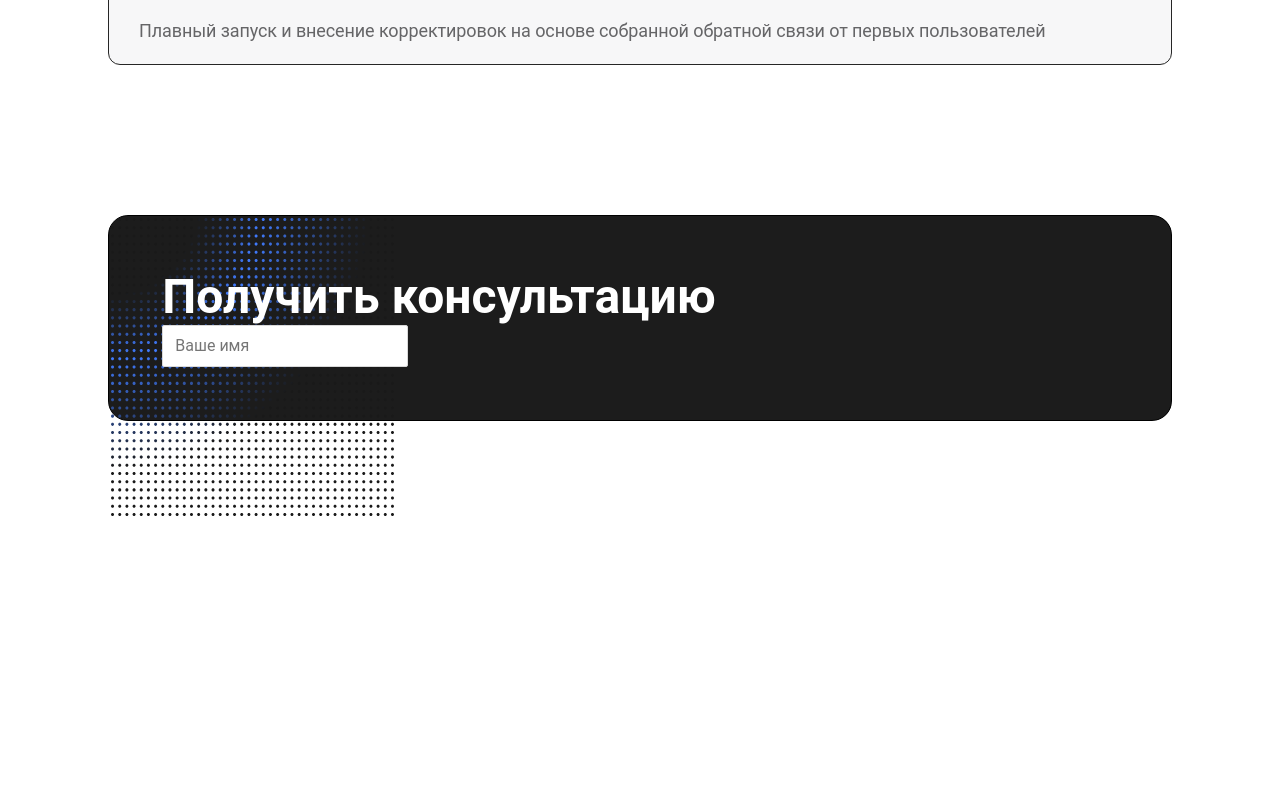
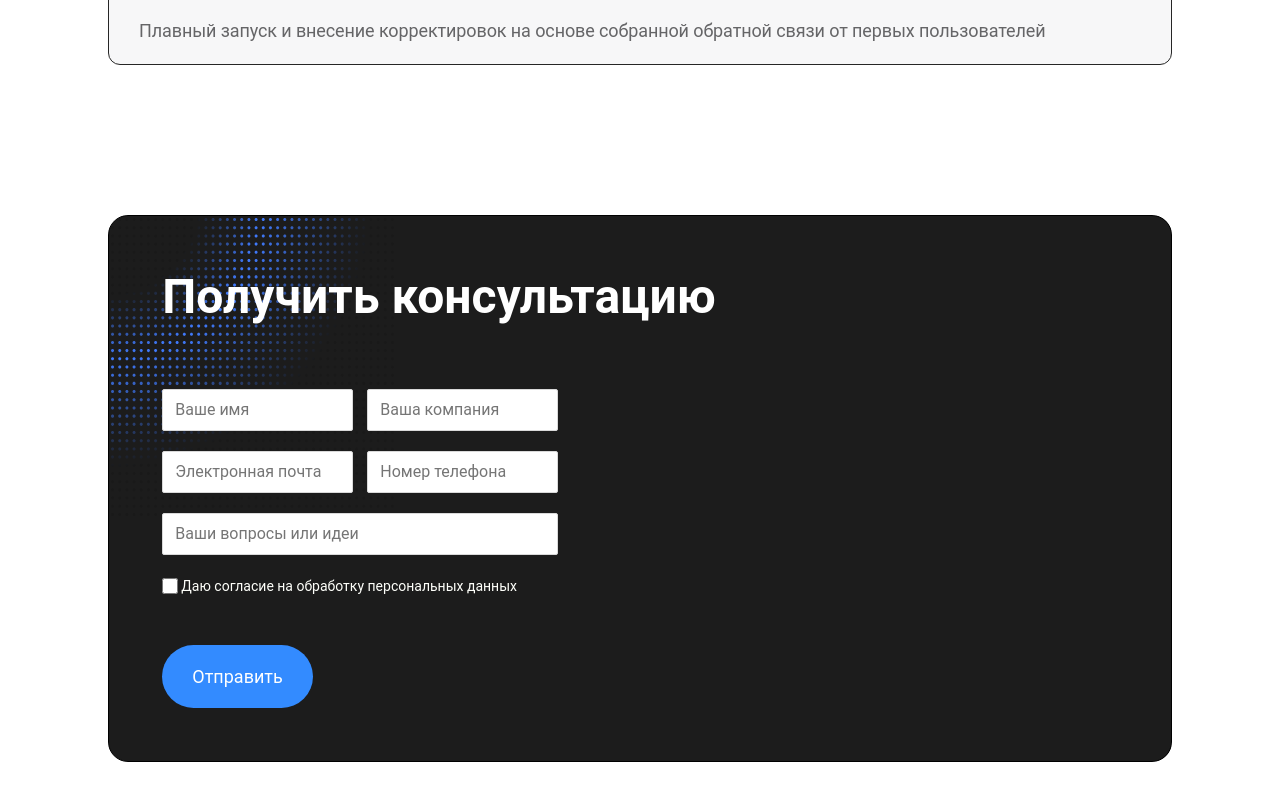
Before and after one commit to kulichkov21/finul, a React (Create React App) app: page / in a window 1280 px wide. Shown: the part 3942-4742 px from the top of the page. Before the commit the page ends 4513 px from the top, so only its background shows below. Built offline with nearby package versions, Linux system fonts and the light colour scheme.

Commit message:
new features

```diff
--- a/src/components/get-consultation/GetConsultation.module.scss
+++ b/src/components/get-consultation/GetConsultation.module.scss
@@ -47,10 +47,20 @@
 
   .get-consultation-container {
     display: flex;
+    max-width: 594px;
+    margin-top: 64px;
+
+    @include for-size(xxl) {
+      width: 30.9375vw;
+    }
 
     form {
+      width: 100%;
+      display: flex;
+      justify-content: space-between;
+      flex-wrap: wrap;
 
-      .base-input {
+      @mixin base-input() {
         padding: 8px 12px 8px 12px;
         border-radius: 2px;
         border: 1px solid #D9D9D9;
@@ -59,9 +69,53 @@
         font-weight: 400;
         line-height: 24px;
         text-align: left;
-        :active {
-          border: 0;
+        width: calc((100% - 14px)/ 2);
+        margin-bottom: 20px;
+        transition: outline .1s ease-in;
+      }
+
+      @mixin big-input() {
+        @include base-input();
+        width: 100%;
+      }
+
+      .base-input {
+        @include base-input();
+
+        &:focus-visible {
+          outline: 2px solid #338BFF;
         }
+      }
+
+      .big-input {
+        @include big-input();
+
+        &:focus-visible {
+          outline: 2px solid #338BFF;
+        }
+      }
+
+      .accept {
+        width: 100%;
+        display: flex;
+        align-items: center;
+        gap: 3px;
+        font-family: 'Roboto';
+        font-size: 14px;
+        font-weight: 400;
+        line-height: 22px;
+        text-align: left;
+        color: #FEFFFA;
+        margin-bottom: 48px;
+
+
+        input {
+          width: 16px;
+          height: 16px;
+          border-radius: 2px;
+          border: 1px solid #D9D9D9
+        }
+
       }
 
     }
--- a/src/components/get-consultation/GetConsultation.tsx
+++ b/src/components/get-consultation/GetConsultation.tsx
@@ -1,6 +1,7 @@
 import React from "react";
 import styles from './GetConsultation.module.scss';
 import dots from "../../assets/img/dots2.svg";
+import Button from "../shared/button/Button";
 
 export default class GetConsultation extends React.Component<any, any> {
     render() {
@@ -10,8 +11,17 @@ export default class GetConsultation extends React.Component<any, any> {
                     <img className={styles.dots} src={dots} alt="dots"/>
                     <h2 className={styles.header}>Получить консультацию</h2>
                     <div className={styles['get-consultation-container']}>
-                        <form action="">
+                        <form  action="">
                             <input placeholder="Ваше имя" className={styles['base-input']} type="text"/>
+                            <input placeholder="Ваша компания" className={styles['base-input']} type="text"/>
+                            <input placeholder="Электронная почта" className={styles['base-input']} type="email"/>
+                            <input placeholder="Номер телефона" className={styles['base-input']} type="text"/>
+                            <input placeholder="Ваши вопросы или идеи" className={styles['big-input']} type="text"/>
+                            <label className={styles.accept}>
+                                <input type="checkbox"/>
+                                    Даю согласие на обработку персональных данных
+                            </label>
+                            <Button caption='Отправить' type='blue'/>
                         </form>
                     </div>
                 </div>
```
